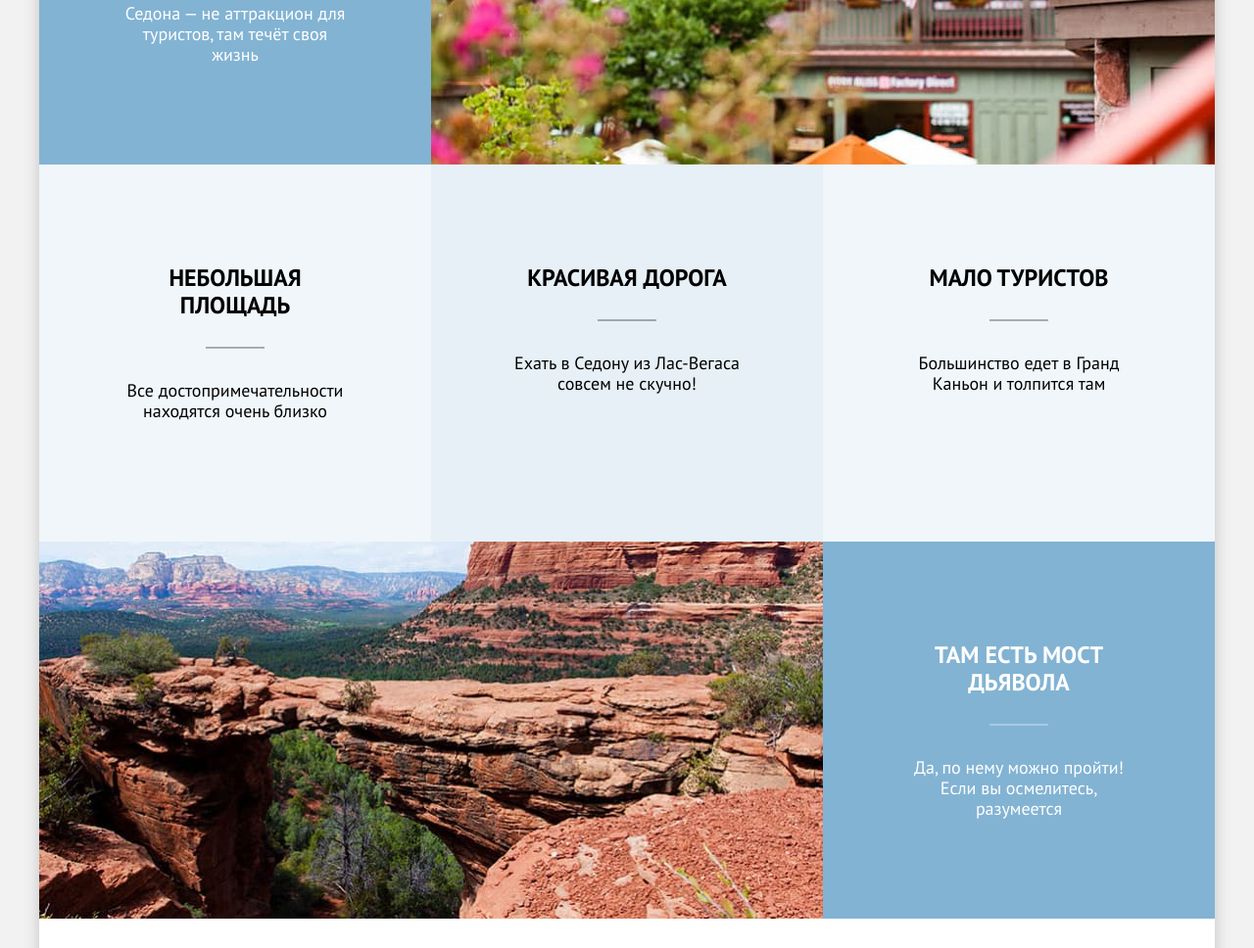
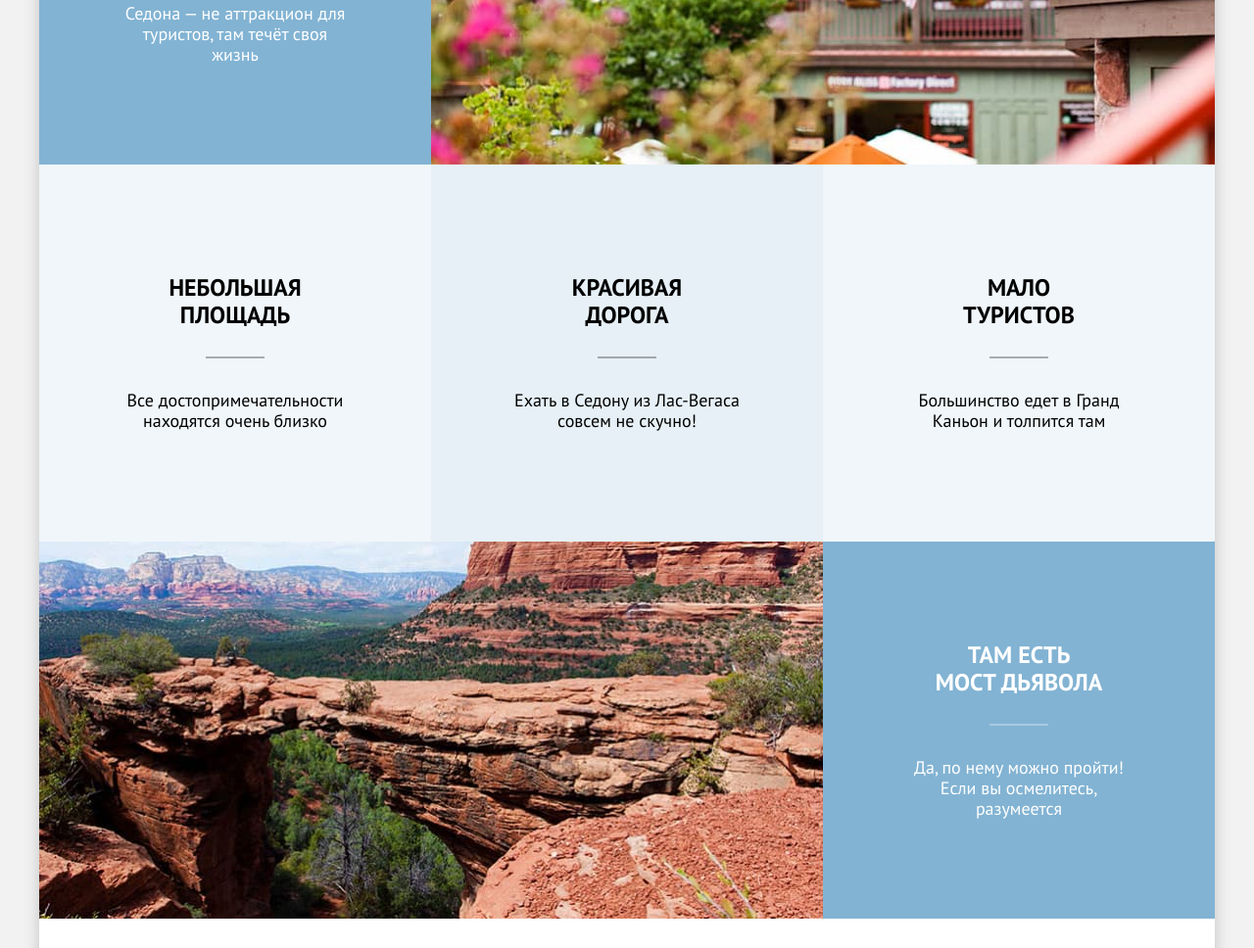
Before and after one commit to htmlacademy-htmlcss/2429167-sedona-1, a plain HTML site: page index.html in a window 1280 px wide. Shown: the part 1048-2016 px from the top of the page at 98% size. Drawn offline with Linux system fonts and the light colour scheme.

Commit message:
Исправления

```diff
--- a/index.html
+++ b/index.html
@@ -75,16 +75,16 @@
           <p class="advantages-text">Все достопримечательности находятся очень близко</p>
         </li>
         <li class="advantages-item advantages-item-lighter">
-          <h3 class="advantages-title">Красивая дорога</h3>
+          <h3 class="advantages-title">Красивая<br> дорога</h3>
           <p class="advantages-text">Ехать в Седону из Лас-Вегаса совсем не скучно!</p>
         </li>
         <li class="advantages-item advantages-item-super-lighter">
-          <h3 class="advantages-title">Мало туристов</h3>
+          <h3 class="advantages-title">Мало<br> туристов</h3>
           <p class="advantages-text">Большинство едет в Гранд Каньон и толпится там</p>
         </li>
         <li class="advantages-item advantages-item-darker advantages-item-full">
           <div class="advantages-item-text">
-            <h3 class="advantages-title">Там есть мост дьявола</h3>
+            <h3 class="advantages-title">Там есть<br> мост дьявола</h3>
             <p class="advantages-text">Да, по нему можно пройти! Если вы осмелитесь, разумеется</p>
           </div>
           <div class="advantages-img">
@@ -101,29 +101,29 @@
       <ul class="advantages-list">
         <li class="advantages-item advantages-item-background advantages-item-super-lighter">
           <h3 class="advantages-title advantages-title-no-cross-line">Жильё</h3>
-          <p class="advantages-text">Рекомендуем пожить в настоящем мотеле, всё как в кино!</p>
+          <p class="advantages-text">Рекомендуем пожить<br> в настоящем мотеле,<br> всё как в кино!</p>
         </li>
         <li class="advantages-item advantages-item-background">
           <h3 class="advantages-title advantages-title-no-cross-line">Еда</h3>
-          <p class="advantages-text">Всегда заказывайте топовый фирменный бургер, вы не разочаруетесь!</p>
+          <p class="advantages-text">Всегда заказывайте<br> топовый фирменный бургер, вы не разочаруетесь!</p>
         </li>
         <li class="advantages-item advantages-item-background advantages-item-super-lighter">
           <h3 class="advantages-title advantages-title-no-cross-line">Сувениры</h3>
-          <p class="advantages-text">Не только китайского, но и настоящего местного производства!</p>
+          <p class="advantages-text">Не только китайского,<br> но и настоящего местного производства!</p>
         </li>
       </ul>
     </section>
 
     <section class="find-hotels">
       <h2 class="find-hotels-title">Заинтересовались?</h2>
-      <p class="find-hotels-text">Укажите предполагаемые даты поездки, и мы покажем вам лучшие предложения гостиниц в
+      <p class="find-hotels-text">Укажите предполагаемые даты поездки,<br> и мы покажем вам лучшие предложения гостиниц в
         Седоне</p>
       <button type="button" class="button find-hotels-button">поиск гостиницы в седоне</button>
     </section>
 
     <section class="subscribe">
       <h2 class="subscribe-title">Подпишитесь на рассылку</h2>
-      <p class="subscribe-text">Только полезная информация и никакого спама, честное бойскаутское!</p>
+      <p class="subscribe-text">Только полезная информация и никакого спама,<br> честное бойскаутское!</p>
       <form class="newsletter-form" action="https://echo.htmlacademy.ru/" method="post">
         <label class="newsletter">
           <input class="field" placeholder="Ваш e-mail" type="email" name="newsletter-email" required>
--- a/styles/styles.css
+++ b/styles/styles.css
@@ -272,7 +272,7 @@ body {
 .advantages-item {
   width: 400px;
   min-height: 385px;
-  padding: 102px 85px;
+  padding: 112px 85px;
 }
 
 .advantages-item-full {
@@ -809,7 +809,7 @@ body {
 .range-scale {
   position: relative;
   height: 4px;
-  margin-top: 36px;
+  margin-top: 46px;
   background-color: rgba(255, 255, 255, 0.3);
 }
 
@@ -1059,6 +1059,7 @@ body {
   list-style-type: none;
   margin-bottom: 80px;
   padding-left: 70px;
+  margin-top: 0;
 }
 
 .hotel-card-stars {
@@ -1102,7 +1103,7 @@ body {
 
 .subscribe-inner {
   text-align: center;
-  padding: 104px 258px;
+  padding: 156px 258px 104px 258px;
 }
 
 .subscribe-title {
@@ -1290,7 +1291,6 @@ body {
   padding-left: 0;
   gap: 10px;
   margin: 0;
-  margin-top: 8px;
 }
 
 .breadcrumbs-link {
@@ -1344,7 +1344,7 @@ body {
   background-repeat: no-repeat;
   background-position: right 20px center;
   appearance: none;
-  margin-left: 190px;
+  margin-left: 138px;
 }
 
 .select-control:hover {
```
Also changed, not shown: catalog.html (+1 -1 lines).
